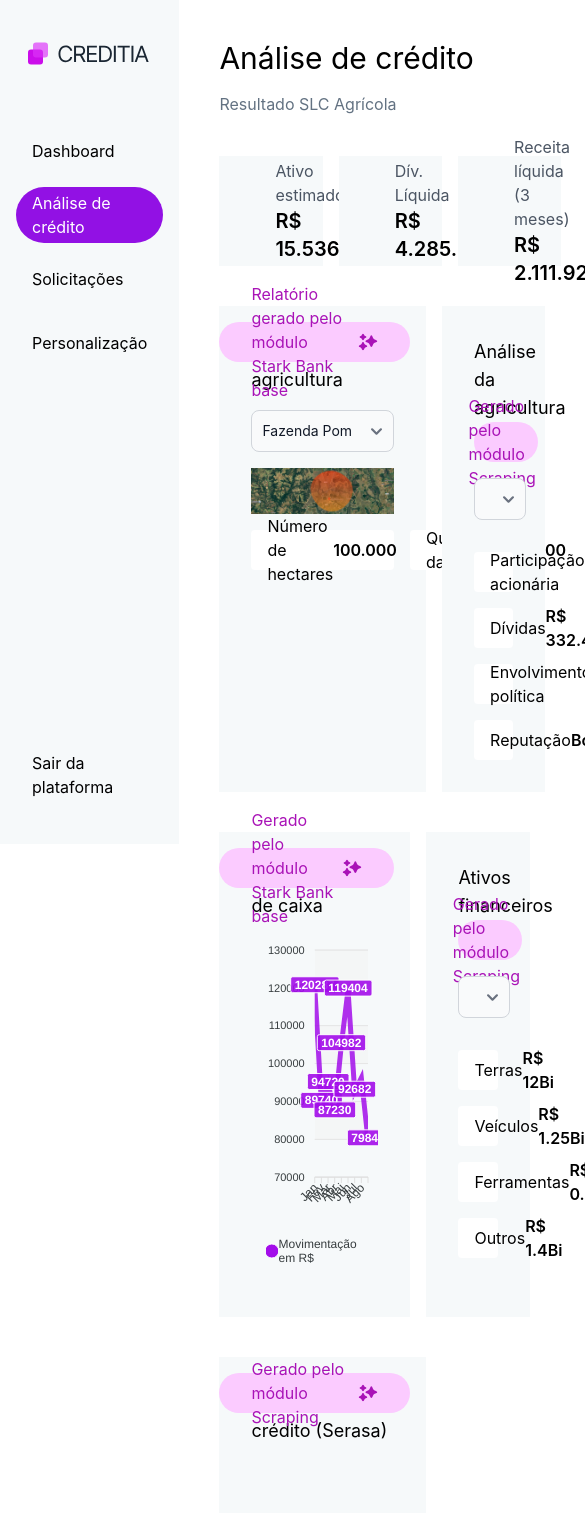
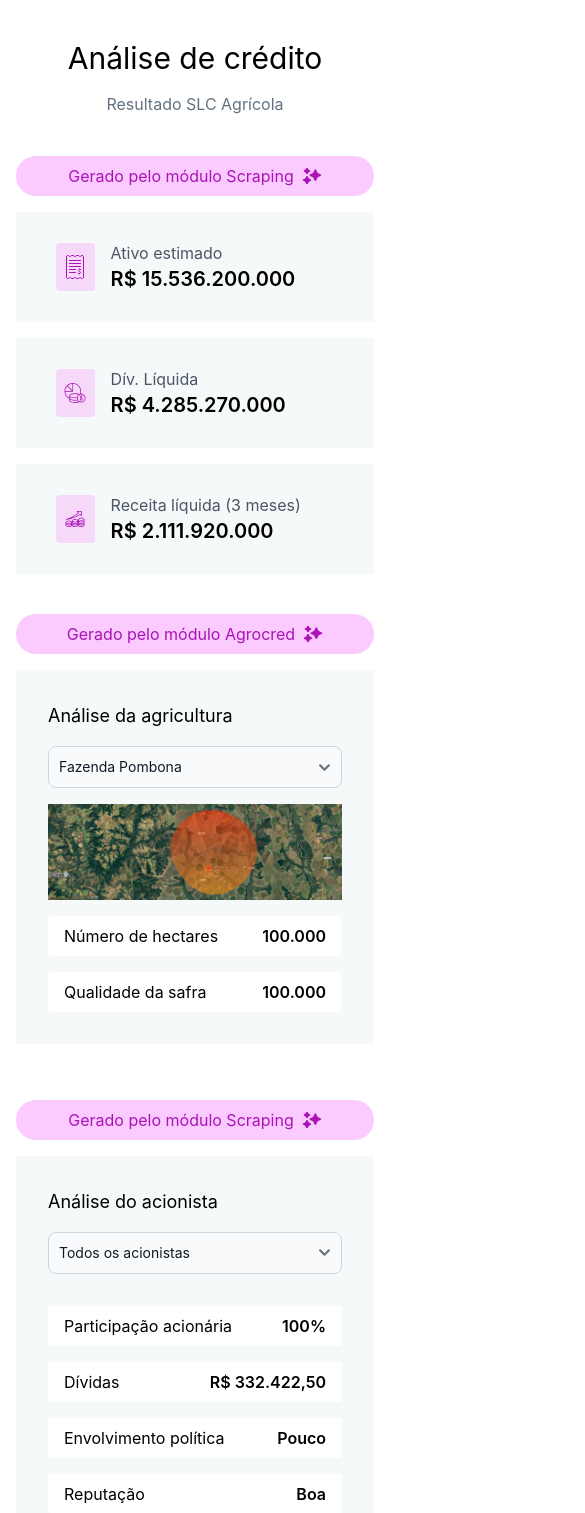
Before and after one commit to well2632/hackstartk, a React (Create React App) app: page /step5 in a window 390 px wide. Shown: the top 1513 px of the page, 585 px wide, since content can reach past the window. Built offline with nearby package versions, Linux system fonts and the light colour scheme.

Commit message:
responsive fix

```diff
--- a/src/pages/analysis.jsx
+++ b/src/pages/analysis.jsx
@@ -75,7 +75,7 @@ function Analysis() {
 
   return (
     <div className="w-screen flex items-start justify-between ">
-      <div className="bg-[#F6F9FA] h-screen w-80 flex gap-14 flex-col items-center justify-start pt-10 sticky top-0 left-0">
+      <div className="bg-[#F6F9FA] h-screen w-80  gap-14 flex-col items-center justify-start pt-10 sticky top-0 left-0 hidden lg:flex">
         <img src="/logo_credit.svg"></img>
         <ul className="flex flex-col gap-2 w-full px-4">
           <li className=" h-14 rounded-full px-4 flex items-center hover:bg-gray-200 cursor-pointer">Dashboard</li>
@@ -87,21 +87,21 @@ function Analysis() {
           <span className=" h-14 rounded-full px-4 flex items-center hover:bg-gray-200 cursor-pointer">Sair da plataforma</span>
         </div>
       </div>
-      <div className="w-full px-10 py-10 flex flex-col gap-10">
+      <div className="w-full px-4 lg:px-10 py-10 flex flex-col gap-10">
         <div className="flex flex-col gap-4">
-          <h2 className="text-3xl">Análise de crédito</h2>
-          <span className="text-[#637282]">Resultado SLC Agrícola</span>
+          <h2 className="text-3xl w-full text-center lg:w-auto lg:text-left">Análise de crédito</h2>
+          <span className="text-[#637282] w-full text-center lg:w-auto lg:text-left">Resultado SLC Agrícola</span>
         </div>
 
         {loading && (
           <>
             <div className="w-full flex items-center justify-center relative rounded bg-[#F7EEF8] h-[110px]">
               <Lottie options={defaultOptions} height={80} width={80} />
-              <span className="absolute top-4 right-4 bg-[#FBCBFF] text-[#A913B7] px-8 h-10 flex gap-2 items-center justify-center rounded-full">
+              <span className="absolute top-4 right-4 bg-[#FBCBFF] text-[#A913B7] px-8 h-10 hidden lg:flex gap-2 items-center justify-center rounded-full ">
                 Relatório gerado pelo módulo Stark Bank base <img src="/multiple-stars.svg" alt="" />
               </span>
             </div>
-            <div className="flex items-center justify-between gap-8">
+            <div className="hidden lg:flex items-center justify-between gap-8">
               <div className="w-6/12 flex items-center justify-center relative rounded bg-[#F7EEF8] h-[400px]">
                 <Lottie options={defaultOptions} height={80} width={80} />
                 <span className="absolute top-4 right-4 bg-[#FBCBFF] text-[#A913B7] px-8 h-10 flex gap-2 items-center justify-center rounded-full">
@@ -117,18 +117,24 @@ function Analysis() {
             </div>
           </>
         )}
+        {!loading && (
           <div>
-          <div className="w-full flex items-end justify-between gap-4">
-            <div className="flex gap-4 h-[110px] px-10 items-center bg-[#F6F9FA] w-4/12 ">
+            <div className="w-full flex-col lg:flex-row flex items-end justify-between gap-4">
+              <span className=" bg-[#FBCBFF] text-[#A913B7] lg:hidden px-8 h-10 flex gap-2 items-center justify-center w-full rounded-full">
+                Gerado pelo módulo Scraping
+                <img src="/multiple-stars.svg" alt="" />
+              </span>
+              <div className="flex gap-4  h-[110px] px-10 items-center bg-[#F6F9FA] lg:w-4/12 w-full ">
                 <div className="w-[48px] h-[48px] rounded bg-[#F6D8F9]  flex items-center justify-center">
                   <img src="/finance.svg" alt="" />
                 </div>
+
                 <div className="flex flex-col gap-0 w-full  rounded">
                   <span className="text-gray-600">Ativo estimado</span>
                   <span className="text-xl font-semibold w-full">R$ 15.536.200.000</span>
                 </div>
               </div>
-            <div className="flex gap-4 h-[110px] px-10 items-center bg-[#F6F9FA] w-4/12 ">
+              <div className="flex gap-4 h-[110px] px-10 items-center bg-[#F6F9FA] lg:w-4/12 w-full ">
                 <div className="w-[48px] h-[48px] rounded bg-[#F6D8F9]  flex items-center justify-center">
                   <img src="/debt.svg" alt="" />
                 </div>
@@ -137,7 +143,7 @@ function Analysis() {
                   <span className="text-xl font-semibold w-full">R$ 4.285.270.000</span>
                 </div>
               </div>
-            <div className="flex gap-4 h-[110px] px-10 items-center bg-[#F6F9FA] w-4/12 ">
+              <div className="flex gap-4 h-[110px] px-10 items-center bg-[#F6F9FA] lg:w-4/12 w-full ">
                 <div className="w-[48px] h-[48px] rounded bg-[#F6D8F9]  flex items-center justify-center">
                   <img src="/gain.svg" alt="" />
                 </div>
@@ -147,19 +153,24 @@ function Analysis() {
                 </div>
               </div>
             </div>
-          <div className="flex gap-4">
-            <div className="bg-[#F6F9FA] mt-10 p-8 relative w-8/12">
-              <span className="absolute top-4 right-4 bg-[#FBCBFF] text-[#A913B7] px-8 h-10 flex gap-2 items-center justify-center rounded-full">
-                Relatório gerado pelo módulo Stark Bank base <img src="/multiple-stars.svg" alt="" />
+
+            <div className="flex gap-4 flex-col lg:flex-row">
+              <span className=" bg-[#FBCBFF] mt-10 lg:mt-0  text-[#A913B7] lg:hidden px-8 h-10 flex gap-2 items-center justify-center w-full rounded-full">
+                Gerado pelo módulo Agrocred
+                <img src="/multiple-stars.svg" alt="" />
               </span>
+              <div className="bg-[#F6F9FA] mt-0 lg:mt-10 p-8 relative w-full lg:w-8/12 ">
                 <span className="text-lg">Análise da agricultura</span>
+                <span className="lg:absolute hidden static top-4 right-4 bg-[#FBCBFF] text-[#A913B7] px-8 h-10 lg:flex gap-2 items-center justify-center rounded-full">
+                  Gerado pelo módulo Stark Bank base <img src="/multiple-stars.svg" alt="" />
+                </span>
                 <div className="w-full py-4">
                   <Select className="w-full" id="countries" required>
                     <option selected>Fazenda Pombona</option>
                   </Select>
                 </div>
                 <img className="w-full bg-cover" src="/agro.png" alt="" />
-              <div className="flex gap-4 mt-4">
+                <div className="flex gap-4  mt-4 flex-col lg:flex-row">
                   <div className="flex items-center justify-between bg-white w-full px-4 h-[40px] rounded">
                     <span>Número de hectares</span>
                     <span className="font-semibold">100.000</span>
@@ -170,15 +181,19 @@ function Analysis() {
                   </div>
                 </div>
               </div>
-            <div className="bg-[#F6F9FA] mt-10 p-8 relative w-4/12">
-              <span className="text-lg">Análise da agricultura</span>
-              <span className=" bg-[#FBCBFF] text-[#A913B7] px-8 h-10 flex gap-2 items-center justify-center rounded-full">
+              <span className=" bg-[#FBCBFF] mt-10 lg:mt-0  text-[#A913B7] lg:hidden px-8 h-10 flex gap-2 items-center justify-center w-full rounded-full">
+                Gerado pelo módulo Scraping
+                <img src="/multiple-stars.svg" alt="" />
+              </span>
+              <div className="bg-[#F6F9FA] mt-0 lg:mt-10 p-8 relative w-full lg:w-4/12">
+                <span className="text-lg">Análise do acionista</span>
+                <span className=" bg-[#FBCBFF] hidden text-[#A913B7] px-8 h-10 lg:flex gap-2 items-center justify-center rounded-full">
                   Gerado pelo módulo Scraping
                   <img src="/multiple-stars.svg" alt="" />
                 </span>
                 <div className="w-full py-4">
                   <Select className="w-full" id="countries" required>
-                  <option selected>Fazenda Pombona</option>
+                    <option selected>Todos os acionistas</option>
                   </Select>
                 </div>
                 <div className="flex flex-col gap-4 mt-4">
@@ -201,23 +216,27 @@ function Analysis() {
                 </div>
               </div>
             </div>
-          <div className="flex gap-4">
-            <div className="bg-[#F6F9FA] mt-10 p-8 relative w-8/12">
-              <span className="absolute top-4 right-4 bg-[#FBCBFF] text-[#A913B7] px-8 h-10 flex gap-2 items-center justify-center rounded-full">
+            <div className="flex gap-4 flex-col lg:flex-row">
+              <span className=" bg-[#FBCBFF] mt-10 lg:mt-0  text-[#A913B7] lg:hidden px-8 h-10 flex gap-2 items-center justify-center w-full rounded-full">
+                Gerado pelo módulo Stark Bank base
+                <img src="/multiple-stars.svg" alt="" />
+              </span>
+              <div className="bg-[#F6F9FA] mt-0 lg:mt-10 p-8 relative w-full lg:w-8/12">
+                <span className="absolute top-4 right-4 hidden  bg-[#FBCBFF] text-[#A913B7] px-8 h-10 lg:flex gap-2 items-center justify-center rounded-full">
                   Gerado pelo módulo Stark Bank base <img src="/multiple-stars.svg" alt="" />
                 </span>
                 <span className="text-lg">Análise fluxo de caixa</span>
                 <ReactApexChart options={options} series={series} type="line" height={350} />
               </div>
-            <div className="bg-[#F6F9FA] mt-10 p-8 relative w-4/12">
+              <div className="bg-[#F6F9FA] mt-10 p-8 relative w-full lg:w-4/12">
                 <span className="text-lg">Ativos financeiros</span>
-              <span className=" bg-[#FBCBFF] text-[#A913B7] px-8 h-10 flex gap-2 items-center justify-center rounded-full">
+                <span className=" bg-[#FBCBFF] text-[#A913B7] px-8 h-10 hidden lg:flex gap-2 items-center justify-center rounded-full">
                   Gerado pelo módulo Scraping
                   <img src="/multiple-stars.svg" alt="" />
                 </span>
                 <div className="w-full py-4">
                   <Select className="w-full" id="countries" required>
-                  <option selected>Todos os sócios</option>
+                    <option selected>Todos os ativos</option>
                   </Select>
                 </div>
                 <div className="flex flex-col gap-4 mt-4">
@@ -240,32 +259,37 @@ function Analysis() {
                 </div>
               </div>
             </div>
-          <div className="bg-[#F6F9FA] mt-10 p-8 relative w-8/12">
+            <span className=" bg-[#FBCBFF] mt-10 lg:mt-0  text-[#A913B7] lg:hidden px-8 h-10 flex gap-2 items-center justify-center w-full rounded-full">
+              Gerado pelo módulo Scraping
+              <img src="/multiple-stars.svg" alt="" />
+            </span>
+            <div className="bg-[#F6F9FA] mt-0 lg:mt-10 p-8 relative w-full lg:w-8/12">
               <div className="flex justify-between items-center">
                 <span className="text-lg">Score birô de crédito (Serasa)</span>
-              <span className="absolute top-4 right-4 bg-[#FBCBFF] text-[#A913B7] px-8 h-10 flex gap-2 items-center justify-center rounded-full">
+                <span className="absolute top-4 right-4 bg-[#FBCBFF] text-[#A913B7] px-8 h-10 hidden lg:flex gap-2 items-center justify-center rounded-full">
                   Gerado pelo módulo Scraping <img src="/multiple-stars.svg" alt="" />
                 </span>
               </div>
-            <div className="flex gap-4 items-center justify-center mt-16">
-              <img src="/serasa.png" alt="" />
-              <span className="text-3xl">674 Bom</span>
+              <div className="flex gap-4 items-center justify-center mt-16 flex-col lg:flex-row">
+                <img className="w-24 lg:w-auto" src="/serasa.png" alt="" />
+                <span className="text-3xl text-center">674 Bom</span>
               </div>
             </div>
             <div className="bg-[#F6F9FA] mt-10 p-8 relative w-full flex flex-col items-center justify-center gap-4">
               <div className="flex flex-col gap-2">
-              <span className="text-lg">A análise de crédito pré-aprovada para a empresa SLC Agrícola foi de</span>
-              <span className=" font-semibold text-3xl">Entre R$ 20.000,00 e R$ 70.000,00</span>
-              <span className="text-lg">com um risco considerado de 24%</span>
+                <span className="text-lg text-center">A análise de crédito pré-aprovada para a empresa SLC Agrícola foi de</span>
+                <span className=" font-semibold text-3xl text-center">Entre R$ 20.000,00 e R$ 70.000,00</span>
+                <span className="text-lg text-center">com um risco considerado de 24%</span>
               </div>
 
-            <div className="flex gap-4 items-center justify-center">
-              <button className="bg-gray-200 text-black px-4 py-4 rounded text-center">Rejeitar proposta</button>
-              <button className="bg-gray-200 text-black px-4 py-4 rounded text-center">Editar proposta</button>
-              <button className="bg-cyan-600 text-white px-4 py-4 rounded text-center">Aprovar proposta proposta</button>
+              <div className="flex gap-4 items-center justify-center flex-col-reverse lg:flex-row w-full lg:w-auto">
+                <button className="bg-gray-200 text-black px-4 py-4 rounded text-center w-full lg:w-auto">Rejeitar proposta</button>
+                <button className="bg-gray-200 text-black px-4 py-4 rounded text-center w-full lg:w-auto">Editar proposta</button>
+                <button className="bg-cyan-600 text-white px-4 py-4 rounded text-center w-full lg:w-auto">Aprovar proposta</button>
               </div>
             </div>
           </div>
+        )}
       </div>
     </div>
   );
--- a/src/pages/plugin.jsx
+++ b/src/pages/plugin.jsx
@@ -13,21 +13,25 @@ function Plugin() {
       svg: "/icon_s.svg",
       title: "Stark Banking",
       description: "O módulo Start Bank irá fornecer informações do cliente com base no uso dos produtos do banco",
+      disabled: false,
     },
     {
       svg: "/open-banking.svg",
       title: "Open Banking",
       description: "O módulo Open Finance irá buscar dados em outras instituições financeiras para lhe ajudar na sua análise de crédito",
+      disabled: false,
     },
     {
       svg: "/smart-planting.svg",
       title: "Agrocredit",
       description: "Este plugin fornece uma análise de crédito com base em visão computacional filtrando dados do solo e qualidade da safra",
+      disabled: false,
     },
     {
       svg: "/supply_cred.svg",
       title: "Supplycredit",
       description: "Este plugin fornece uma análise de crédito com base nos trajetos e informações logísticas",
+      disabled: true,
     },
   ];
 
@@ -67,6 +71,7 @@ function Plugin() {
               <input
                 type="checkbox"
                 id="some_id"
+                disabled
                 className="
   appearance-none w-8 h-8 border-2 rounded border-gray-300  bg-white"
               />
@@ -78,8 +83,9 @@ function Plugin() {
               <div className="w-6/12">
                 <span className="block w-full lg:w-1/2 whitespace-normal text-gray-500">{element.description}</span>
               </div>
-              <button outline className="border-2 py-2 px-4 rounded border-cyan-500 hidden lg:block ">
-                <span className="text-cyan-500">Mais informações</span>
+              <button outline className=" ">
+                {!element.disabled && <span className="border-2 py-2 px-4 rounded border-cyan-500 hidden lg:block text-cyan-500">Mais informações</span>}
+                {element.disabled && <span className="border-2 py-2 px-4 rounded border-gray-400 hidden lg:block text-gray-400">Em desenvolvimento</span>}
               </button>
             </div>
           ))}
```
Also changed, not shown: src/pages/teste.jsx (added). Lines whose indentation alone changed are shown as unchanged.
